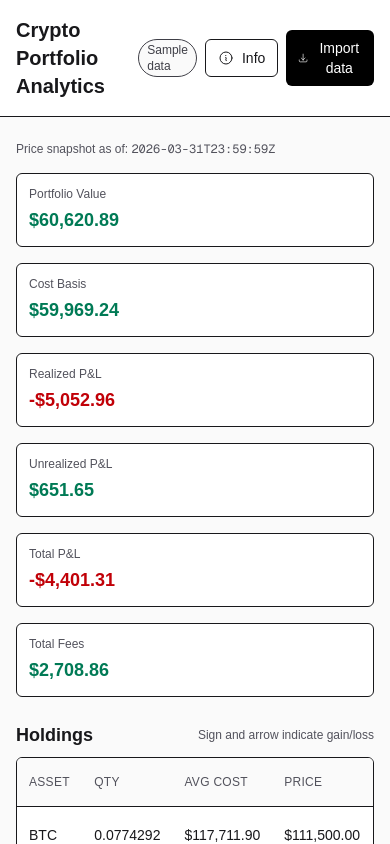
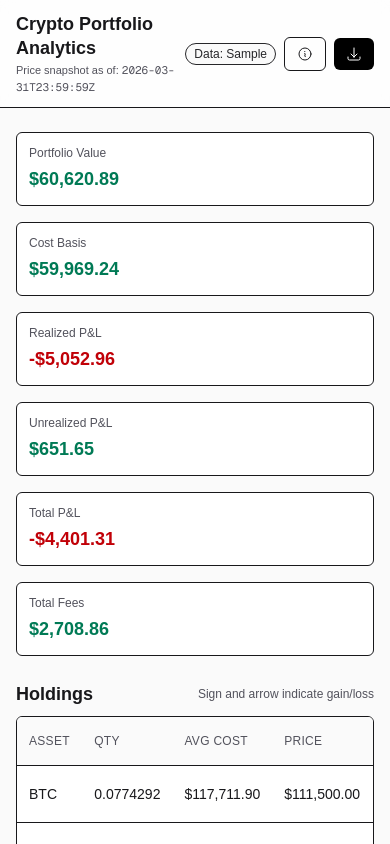
Before and after one commit to trungdoit/crypto-portfolio-analytics, a Next.js app: page / in a window 390 px wide. Shown: the top 844 px of the page. Built offline with nearby package versions, Linux system fonts and the light colour scheme.

Commit message:
ux(header): sticky header with clear hierarchy, consistent button styles (icons + labels, icon-only on mobile), improved data source badge with tooltip, price snapshot integrated; focus-visible rings and responsive spacing
Co-authored-by: dttr278 <dttr278@gmail.com>

```diff
--- a/src/app/page.tsx
+++ b/src/app/page.tsx
@@ -227,42 +227,47 @@ export default function Home() {
 
   return (
     <div className="min-h-screen w-full bg-zinc-50 text-zinc-900">
-      <header className="border-b bg-white">
-        <div className="mx-auto max-w-7xl px-4 py-4 flex items-center justify-between">
-          <h1 className="text-xl font-semibold">Crypto Portfolio Analytics</h1>
+      <header className="sticky top-0 z-40 border-b bg-white/90 backdrop-blur supports-[backdrop-filter]:bg-white/70">
+        <div className="mx-auto max-w-7xl px-4 py-3 flex items-center justify-between">
+          <div className="min-w-0">
+            <h1 className="text-lg font-semibold leading-6">Crypto Portfolio Analytics</h1>
+            <p className="mt-0.5 text-[11px] text-zinc-600">
+              Price snapshot as of: <span className="font-mono">{asOf ?? "Unknown"}</span>
+            </p>
+          </div>
           <div className="flex items-center gap-2">
-            <span className="text-xs rounded-full border px-2 py-0.5 text-zinc-700 bg-zinc-50">
-              {loadedSource === "sample" ? "Sample data" : "Uploaded data"}
+            <span
+              className="max-w-[40vw] truncate text-xs rounded-full border px-2 py-0.5 text-zinc-800 bg-zinc-50"
+              title={loadedSource === "sample" ? "Bundled sample data" : loadedTradesName}
+              aria-label={`Data source: ${loadedSource === "sample" ? "Sample" : loadedTradesName}`}
+            >
+              Data: {loadedSource === "sample" ? "Sample" : loadedTradesName}
             </span>
             <button
-              className="inline-flex items-center gap-2 rounded-md border px-3 py-2 text-sm hover:bg-zinc-50"
+              className="inline-flex items-center gap-2 rounded-md border px-3 py-2 text-sm hover:bg-zinc-50 focus-visible:outline-none focus-visible:ring-2 focus-visible:ring-zinc-600 focus-visible:ring-offset-2"
               onClick={() => setInfoOpen(true)}
               title="About and rules"
               aria-haspopup="dialog"
+              aria-label="Info"
             >
               <InformationCircleIcon className="h-4 w-4" />
-              Info
+              <span className="hidden sm:inline">Info</span>
             </button>
             <button
-              className="inline-flex items-center gap-2 rounded-md bg-black text-white px-3 py-2 text-sm hover:bg-zinc-800"
+              className="inline-flex items-center gap-2 rounded-md bg-black text-white px-3 py-2 text-sm hover:bg-zinc-800 focus-visible:outline-none focus-visible:ring-2 focus-visible:ring-zinc-700 focus-visible:ring-offset-2"
               onClick={() => setImportOpen(true)}
               title="Open import dialog"
               aria-haspopup="dialog"
+              aria-label="Import data"
             >
               <ArrowDownTrayIcon className="h-4 w-4" />
-              Import data
+              <span className="hidden sm:inline">Import data</span>
             </button>
           </div>
         </div>
       </header>
       <main className="mx-auto max-w-7xl px-4 py-6">
-        {/* Price as_of lightweight indicator */}
-        <section className="mb-4">
-          <p className="text-xs text-zinc-600">
-            Price snapshot as of: <span className="font-mono">{asOf ?? "Unknown"}</span>
-          </p>
-        </section>
-        {/* Modal trigger is in header; indicator badge shown. */}
+        {/* Modal trigger and indicators are in the header */}
 
         {/* Loading / error / empty states */}
         {loading && (
```
